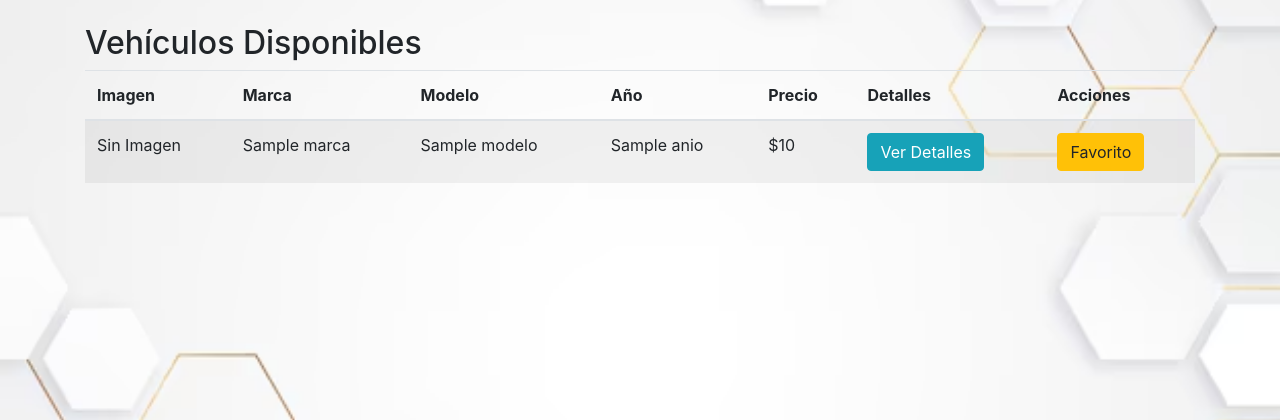
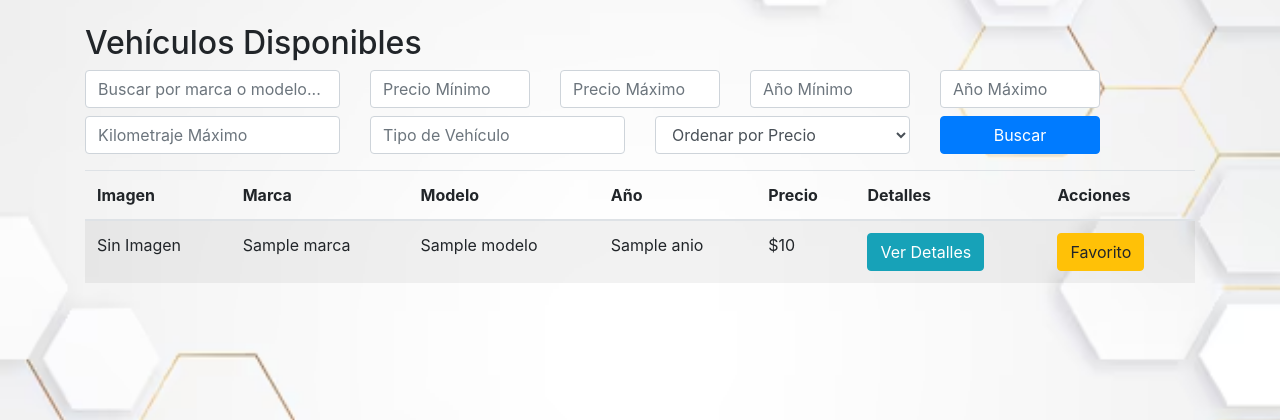
Before and after one commit to JohannVC834/Concesionaria1, a Flask app: template templates/vehiculos.html in a window 1280 px wide. Shown: the part 56-476 px from the top of the page. Run offline with Flask 3, Linux system fonts and the light colour scheme; the template is opened without the code that fills it: most values are stand-ins (such as "Sample title", 1, 10 or a date in 2020); some libraries are stand-ins or nearby versions.

Commit message:
Se hizo un merge

```diff
--- a/templates/vehiculos.html
+++ b/templates/vehiculos.html
@@ -4,7 +4,49 @@
 
 {% block content %}
 <h2>Vehículos Disponibles</h2>
-<!-- Formulario de búsqueda -->
+
+<form action="{{ url_for('buscar_vehiculos') }}" method="GET" class="mb-3">
+    <div class="row">
+        <div class="col-md-3">
+            <input type="text" class="form-control" name="query" placeholder="Buscar por marca o modelo..." value="{{ request.args.get('query', '') }}">
+        </div>
+        <div class="col-md-2">
+            <input type="number" class="form-control" name="precio_min" placeholder="Precio Mínimo" value="{{ request.args.get('precio_min', '') }}">
+        </div>
+        <div class="col-md-2">
+            <input type="number" class="form-control" name="precio_max" placeholder="Precio Máximo" value="{{ request.args.get('precio_max', '') }}">
+        </div>
+        <div class="col-md-2">
+            <input type="number" class="form-control" name="anio_min" placeholder="Año Mínimo" value="{{ request.args.get('anio_min', '') }}">
+        </div>
+        <div class="col-md-2">
+            <input type="number" class="form-control" name="anio_max" placeholder="Año Máximo" value="{{ request.args.get('anio_max', '') }}">
+        </div>
+        <div class="col-md-3 mt-2">
+            <input type="number" class="form-control" name="kilometraje_max" placeholder="Kilometraje Máximo" value="{{ request.args.get('kilometraje_max', '') }}">
+        </div>
+        <div class="col-md-3 mt-2">
+            <input type="text" class="form-control" name="tipo" placeholder="Tipo de Vehículo" value="{{ request.args.get('tipo', '') }}">
+        </div>
+        <div class="col-md-3 mt-2">
+            <select class="form-control" name="orden">
+                <option value="precio" {% if request.args.get('orden') == 'precio' %}selected{% endif %}>Ordenar por Precio</option>
+                <option value="anio" {% if request.args.get('orden') == 'anio' %}selected{% endif %}>Ordenar por Año</option>
+            </select>
+        </div>
+        <div class="col-md-2 mt-2">
+            <button class="btn btn-primary w-100" type="submit">Buscar</button>
+        </div>
+    </div>
+</form>
+
+<!-- Botón para "Ver Todos" solo si hay una búsqueda activa -->
+{% if request.args.get('query') %}
+<div class="mb-3">
+    <a href="{{ url_for('inicio') }}" class="btn btn-secondary">Ver Todos</a>
+</div>
+{% endif %}
+
 {% if is_admin %}
 <a href="{{ url_for('agregar_vehiculo') }}" class="btn btn-success mb-3">Agregar Vehículo</a>
 {% endif %}
```
